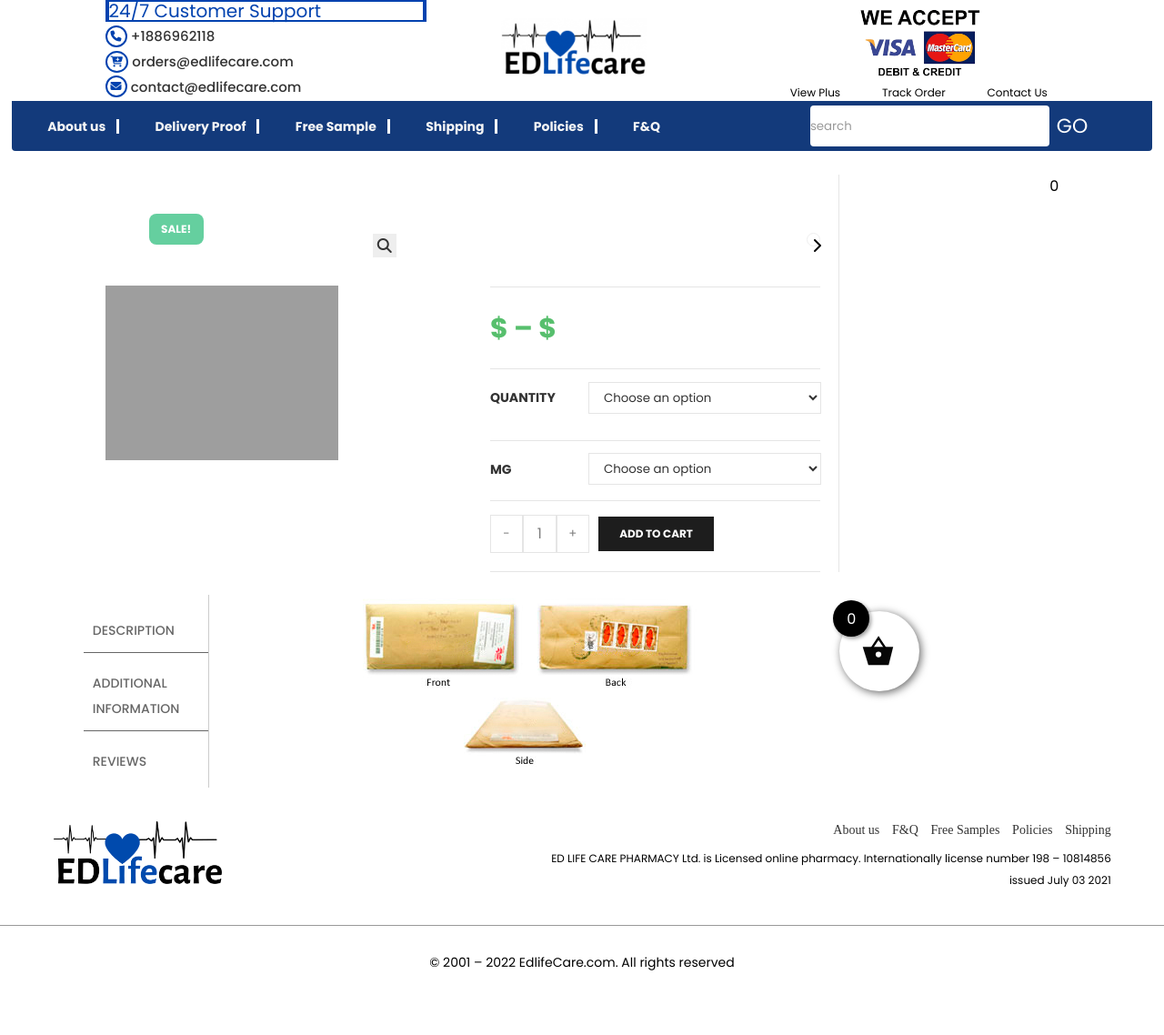
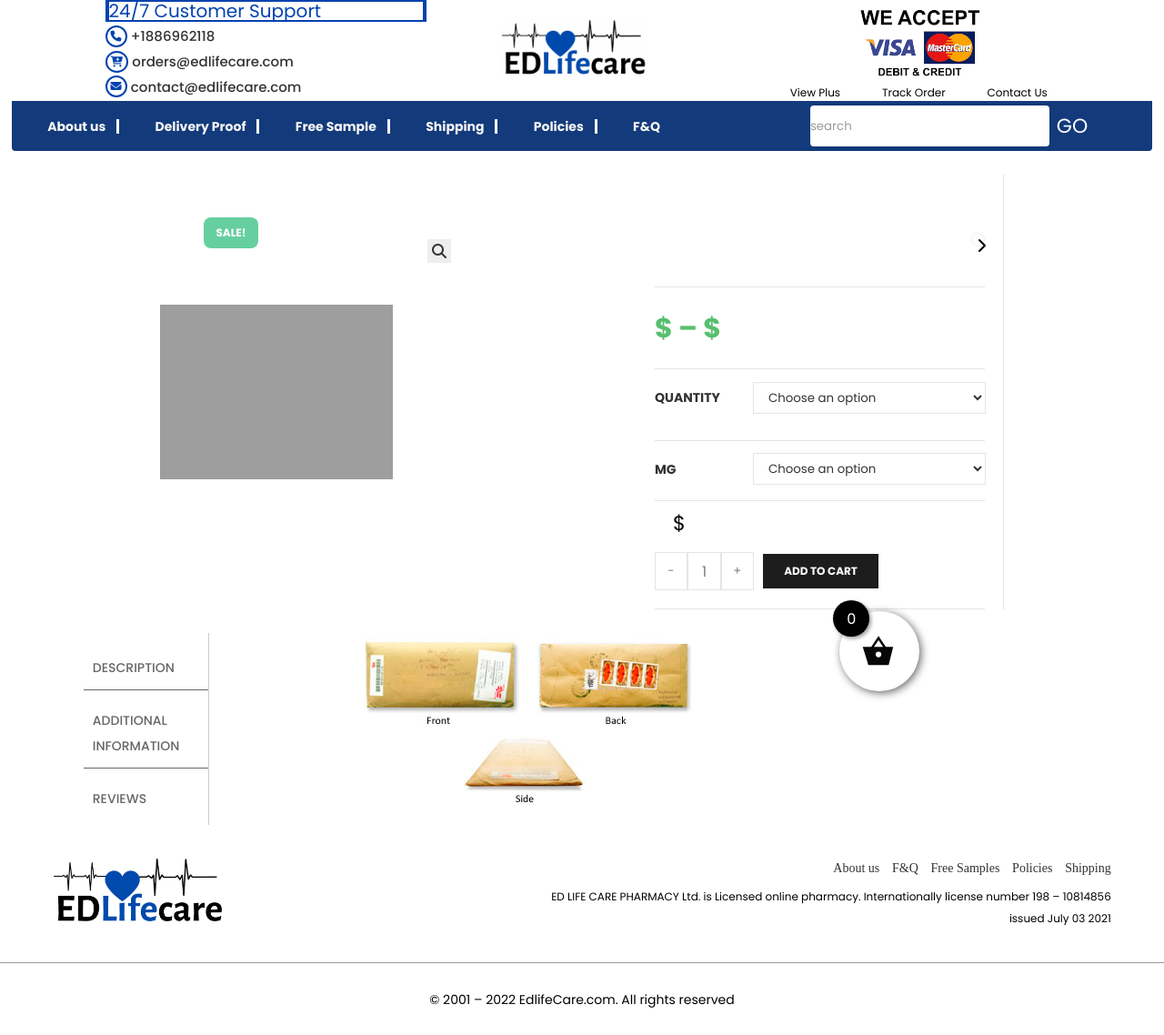
Before and after one commit to Sumantsh/A_B_WEBSITE, a Laravel app: page /singleproduct in a window 1280 px wide. Shown: the whole page at 91% size. Before the commit the page ends 1067 px from the top, so only its background shows below. Run offline with Laravel 9, Linux system fonts and the light colour scheme; data that the repository does not hold is empty; some libraries are stand-ins or nearby versions; grey boxes are pictures that could not be loaded.

Commit message:
add style blank

```diff
--- a/public/css/style.css
+++ b/public/css/style.css
@@ -219,15 +219,24 @@
 #section .swiper-container
 {
     width: 100%;
-    min-height: 420px;
+    /* height: 700px; */
     display: flex;
     justify-content: center;
     align-items: center;
+    /* background-color: green; */
+}
+
+.amount_show {
+    /* width: 70%; */
+    /* background-color: red; */
+    text-align: left;
+    padding-left: 20px;
+    margin-top: 2%;
+    font-size: 1.4rem;
 }
 
 .swiper {
     width: 100%;
-    height: 400px;
 }
 
 #cardslider .slider {
@@ -237,7 +246,8 @@
     text-align: center;
     font-size: 15px;
     border-radius: 8px;
-    overflow: hidden;
+    /* overflow: hidden; */
+    background-color: red;
 }
 
 .swiper-button-next,
@@ -276,7 +286,7 @@
     width: 30%;
     display: flex;
     flex-direction: column;
-    margin-top: 4%;
+    /* margin-top: 4%;  */
     padding-top: 4%;
 
 }
--- a/public/js/script.js
+++ b/public/js/script.js
@@ -47,7 +47,7 @@
             });
         }
         if (Number(mgSelect.options[mgSelect.selectedIndex].value) === 0 || Number(pillSelect.options[pillSelect.selectedIndex].value) === 0) {
-            document.querySelector(".blank").innerHTML = 0;
+            document.querySelector(".blank").innerHTML = priceMin.textContent;
         }
     }
 
--- a/resources/views/singleproduct.blade.php
+++ b/resources/views/singleproduct.blade.php
@@ -50,6 +50,9 @@
                 </div>
             </div>
 
+        <div class="amount_show">$<span class="blank"></span></div>
+
+
             <div id="addcart">
                 <div class="addition">
                     <button id="minus" value="-1">-</button>
@@ -65,7 +68,6 @@
 
         </div>
 
-        <div class="blank"></div>
 
     </div>
 
```
Also changed, not shown: resources/views/home.blade.php (+6 -6 lines), public/img/slider/new/1.jpg (added), public/img/slider/new/2.jpg (added), public/img/slider/new/3.jpg (added).
